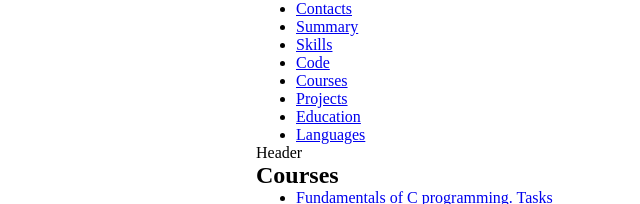
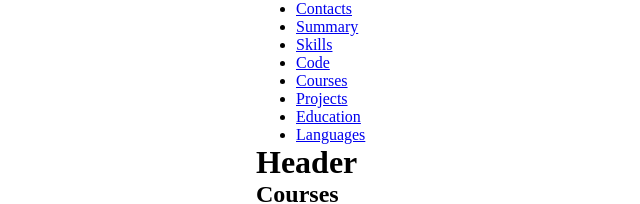
Before and after one commit to Koannko/rsschool-cv, a plain HTML site: page index.html in a window 1280 px wide. Shown: the top 204 px of the page, without its empty margins (0-640 px from the left). Drawn offline with Linux system fonts and the light colour scheme.

Commit message:
fix: <h1> filled with text content

```diff
--- a/index.html
+++ b/index.html
@@ -26,7 +26,7 @@
     </header>
     <main class="main">
         <div class="container main-container">
-            <div class="section" id="profile">Header<h1 class="section-title"></h1>
+            <div class="section" id="profile"><h1 class="section-title">Header</h1>
                 <!-- <img src="images/7729a891-118c-4133-a1de-ed219635d430.jpg" alt="avatar"> -->
             </div>
             <div class="section" id="courses">
```
